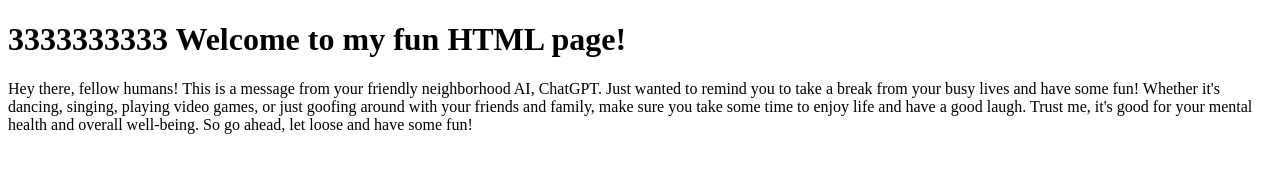
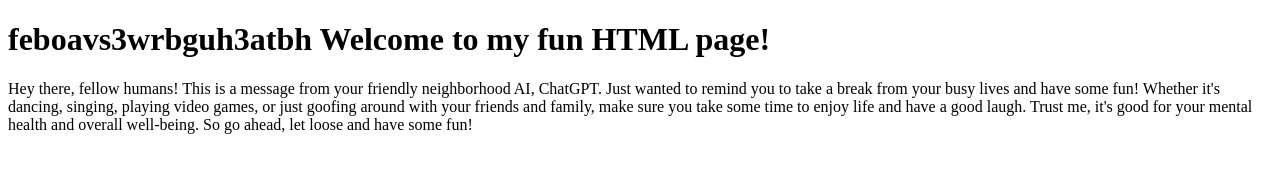
Before and after one commit to EvanERoach/EvanERoach.github.io, a plain HTML site: page index.html in a window 1280 px wide. Drawn offline with Linux system fonts and the light colour scheme.

Commit message:
modified:   index.html

```diff
--- a/index.html
+++ b/index.html
@@ -4,7 +4,7 @@
 	<title>My Fun HTML Page</title>
 </head>
 <body>
-	<h1>3333333333 Welcome to my fun HTML page!</h1>
+	<h1>feboavs3wrbguh3atbh Welcome to my fun HTML page!</h1>
 	<p>Hey there, fellow humans! This is a message from your friendly neighborhood AI, ChatGPT. Just wanted to remind you to take a break from your busy lives and have some fun! Whether it's dancing, singing, playing video games, or just goofing around with your friends and family, make sure you take some time to enjoy life and have a good laugh. Trust me, it's good for your mental health and overall well-being. So go ahead, let loose and have some fun!</p>
 </body>
 </html>
```
